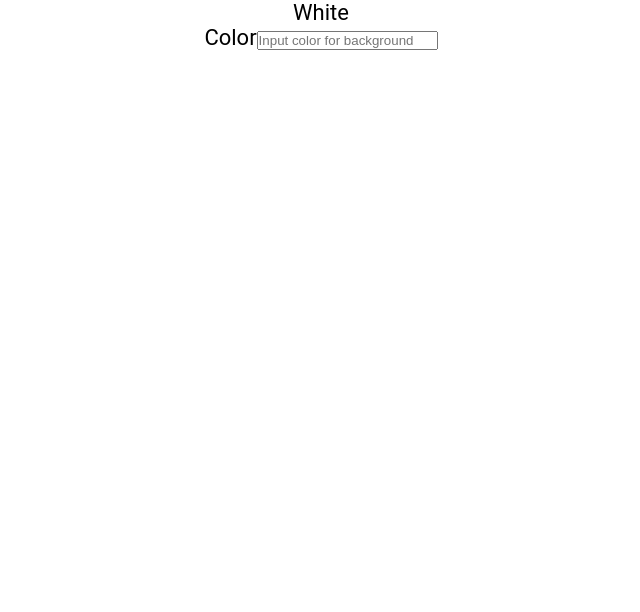
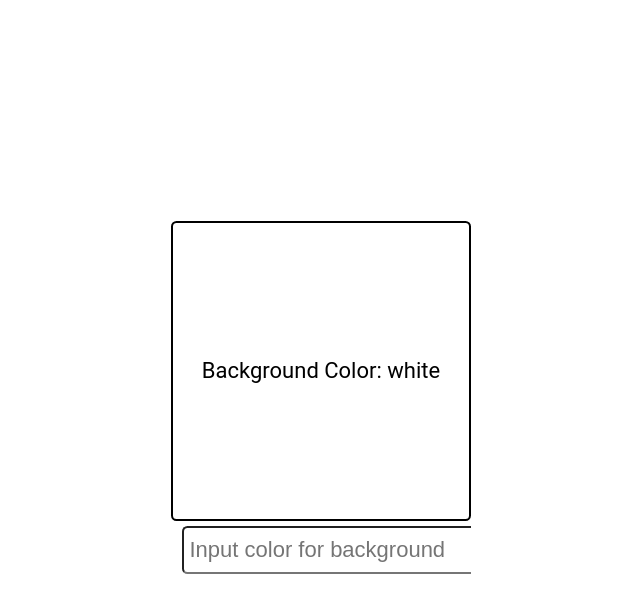
Before and after one commit to sherryysj/ReactJSRecap, a React (Create React App) app: page / in a window 1280 px wide. Shown: the top 612 px of the page, without its empty margins (319-959 px from the left). Built offline with nearby package versions, Linux system fonts and the light colour scheme.

Commit message:
update styles

```diff
--- a/src/ShowBox.js
+++ b/src/ShowBox.js
@@ -1,9 +1,14 @@
+import React from "react";
+
 const ShowBox = ({color}) => {
 
     return (
-        <container style = {{backgroundColor: color}}>
-            <p>{color ? color : "White"}</p>
-        </container>
+        <div
+            className="ShowBox"
+            style = {{backgroundColor: color}}
+        >
+            <p style ={{color: color === "black" ? "white" : "black"}}>Background Color: {color ? color : "white"}</p>
+        </div>
     )
 
 }
--- a/src/index.css
+++ b/src/index.css
@@ -9,7 +9,10 @@ html {
 }
 
 body {
+  display: flex;
   min-height: 100vh;
+  justify-content: center;
+  align-items: center;
   font-family: 'Roboto', 'Oxygen',
     'Ubuntu', 'Cantarell', 'Fira Sans', 'Droid Sans', 'Helvetica Neue',
     sans-serif;
@@ -17,167 +20,42 @@ body {
   -moz-osx-font-smoothing: grayscale;
 }
 
-.App {
-  display: flex;
-  flex-direction: column;
-  justify-content: center;
-  align-items: center;
-  height: 100vh;
-  width: 100%;
-  max-width: 500px;
-  border: 1px solid mediumblue;
-  margin: auto;
-}
-
-header {
-  width: 100%;
-  padding: 0 0.25em;
-  background-color: mediumblue;
-  color: aliceblue;
-  display: flex;
-  justify-content: space-between;
-  align-items: center;
-}
-
 main {
   width: 100%;
   display: flex;
   flex-direction: column;
   flex-grow: 1;
-  justify-content: flex-start;
+  justify-content: center;
   align-items: center;
   overflow-y: auto;
 }
 
-footer {
-  width: 100%;
-  padding: 0.25em;
-  background-color: mediumblue;
-  color: aliceblue;
-  display: grid;
-  place-content: center;
+.ShowBox {
+  display: flex;
+  justify-content: center;
+  align-items: center;
+  height: 300px;
+  width: 300px;
+  border: 2px solid rgb(0, 0, 0);
+  border-radius: 0.25rem;
 }
 
-ul {
-  width: 100%;
-  list-style: none;
-  padding: 0 0.25rem 0.25rem;
+.colorForm {
+  width: 300px;
+  display: flex;
+  justify-content: flex-start;
+  margin: 0.25rem 0 0;
+  padding: 0 0.5rem 0.25rem;
 }
 
-ul li::before {
-  content: "\200B";
-}
-
-.item {
-  display: flex;
-  justify-content: flex-start;
-  align-items: center;
-  padding: 0.5rem 0 0.5rem 0.5rem;
-  margin: 0.25rem 0;
-  background-color: #eee;
-}
-
-.item:first-child {
-  margin: 0;
-}
-
-.item input[type="checkbox"] {
-  text-align: center;
-  width: 2.5rem;
-  width: 48px;
-  min-width: 48px;
-  height: 2.5rem;
-  height: 48px;
-  min-height: 48px;
-  cursor: pointer;
-  margin-right: 0.5rem;
-}
-
-.item input[type="checkbox"]:focus + label {
-  text-decoration: underline;
-}
-
-.item > label {
-  font-size: 0.75rem;
-  flex-grow: 1;
-}
-
-.item svg {
-  width: 48px;
-  min-width: 48px;
-  height: 36px;
-  font-size: 1rem;
-  color: steelblue;
-  cursor: pointer;
-}
-
-.item svg:focus,
-.item svg:hover {
-  color: red;
-  outline: none;
-}
-
-
-.addForm {
-  width: 100%;
-  display: flex;
-  justify-content: flex-start;
-  margin: 0.5rem 0 0;
-  padding: 0 0.5rem 0.25rem;
-  border-bottom: 1px solid #eee;
-}
-
-.addForm label {
+.colorForm label {
   position: absolute;
   left: -99999px;
 }
 
-.addForm input[type='text'] {
+.colorForm input[type='text'] {
   flex-grow: 1;
-  max-width: calc(100% - 50px);
-  min-height: 48px;
-  font-size: 1rem;
-  padding: 0.25rem;
-  border-radius: 0.25rem;
-  margin-right: 0.25rem;
-  outline: none;
-}
-
-button {
-  height: 48px;
-  min-width: 48px;
-  border-radius: 0.25rem;
-  padding: 0.5rem;
-  font-size: 1rem;
-  background-color: aliceblue;
-  color: mediumblue;
-  cursor: pointer;
-}
-
-button:focus,
-button:hover {
-  color: white;
-  background-color: limegreen;
-  outline: none;
-}
-
-.searchForm {
-  width: 100%;
-  display: flex;
-  justify-content: flex-start;
-  margin: 0.25rem 0 0;
-  padding: 0 0.5rem 0.25rem;
-  border-bottom: 1px solid #eee;
-}
-
-.searchForm label {
-  position: absolute;
-  left: -99999px;
-}
-
-.searchForm input[type='text'] {
-  flex-grow: 1;
-  max-width: 100%;
+  max-width: 300px;
   min-height: 48px;
   font-size: 1rem;
   padding: 0.25rem;
```
